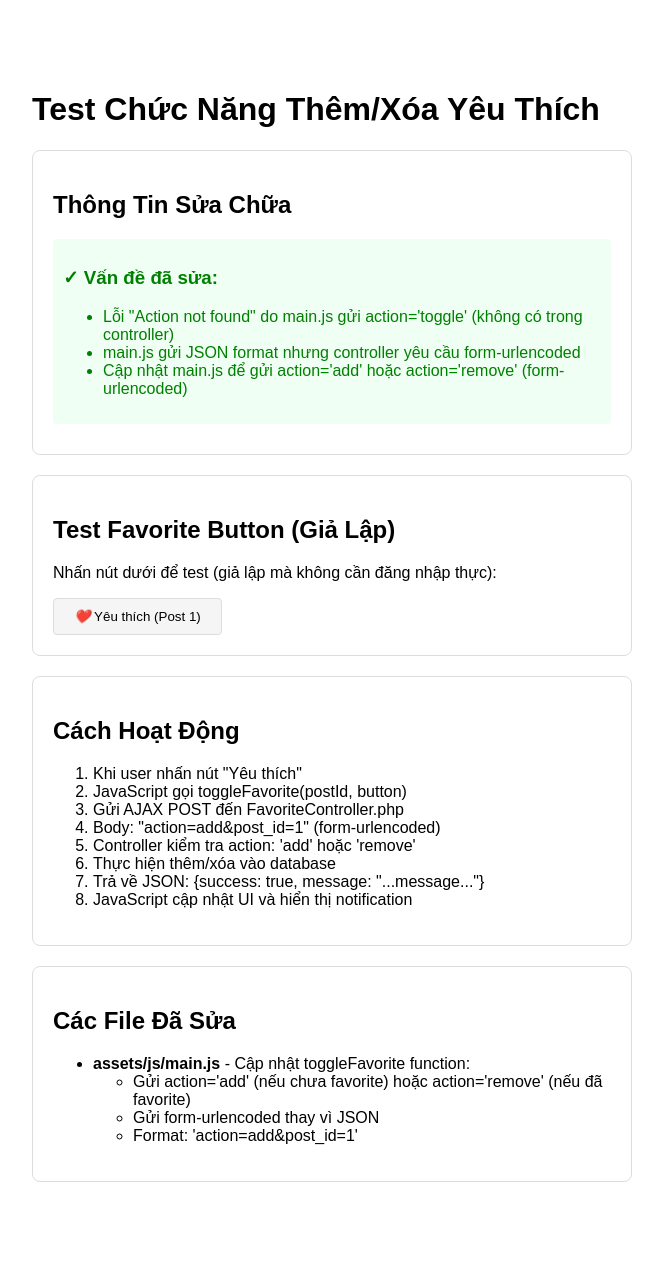
After one commit to tussstudyit/fullstack, a PHP site: page /TEST_FAVORITE_FIX.html in a window 1280 px wide. The commit adds this page. Shown: the whole page, without its empty margins (308-971 px from the left). Run offline with PHP 8.4, Linux system fonts and the light colour scheme.

Commit message:
da update duoc favorites

```diff
--- a/Models/Post.php
+++ b/Models/Post.php
@@ -59,7 +59,7 @@ class Post {
                 $data['utilities'] ?? null,
                 $data['rules'] ?? null,
                 $data['available_from'] ?? date('Y-m-d'),
-                $data['status'] ?? 'pending'
+                $data['status'] ?? 'approved'
             ]);
 
             if ($result) {
--- /dev/null
+++ b/TEST_FAVORITE_FIX.html
@@ -0,0 +1,124 @@
+<!DOCTYPE html>
+<html lang="vi">
+<head>
+    <meta charset="UTF-8">
+    <meta name="viewport" content="width=device-width, initial-scale=1.0">
+    <title>Test Favorite Toggle - Thêm/Xóa Yêu Thích</title>
+    <style>
+        body {
+            font-family: Arial, sans-serif;
+            max-width: 600px;
+            margin: 50px auto;
+            padding: 20px;
+        }
+        .test-section {
+            border: 1px solid #ddd;
+            padding: 20px;
+            margin: 20px 0;
+            border-radius: 8px;
+        }
+        .success {
+            color: green;
+            background-color: #f0fff4;
+            padding: 10px;
+            border-radius: 4px;
+            margin: 10px 0;
+        }
+        .error {
+            color: red;
+            background-color: #fff5f5;
+            padding: 10px;
+            border-radius: 4px;
+            margin: 10px 0;
+        }
+        button {
+            padding: 10px 20px;
+            cursor: pointer;
+            border: 1px solid #ddd;
+            border-radius: 4px;
+            background-color: #f5f5f5;
+        }
+        button.active {
+            background-color: #ff6b6b;
+            color: white;
+            border-color: #ff6b6b;
+        }
+    </style>
+</head>
+<body>
+    <h1>Test Chức Năng Thêm/Xóa Yêu Thích</h1>
+
+    <div class="test-section">
+        <h2>Thông Tin Sửa Chữa</h2>
+        <div class="success">
+            <h3>✓ Vấn đề đã sửa:</h3>
+            <ul>
+                <li>Lỗi "Action not found" do main.js gửi action='toggle' (không có trong controller)</li>
+                <li>main.js gửi JSON format nhưng controller yêu cầu form-urlencoded</li>
+                <li>Cập nhật main.js để gửi action='add' hoặc action='remove' (form-urlencoded)</li>
+            </ul>
+        </div>
+    </div>
+
+    <div class="test-section">
+        <h2>Test Favorite Button (Giả Lập)</h2>
+        <p>Nhấn nút dưới để test (giả lập mà không cần đăng nhập thực):</p>
+        <button class="favorite-btn" id="testBtn" onclick="testToggleFavorite(1, this)">
+            <i>❤️</i> Yêu thích (Post 1)
+        </button>
+        <div id="testResult"></div>
+    </div>
+
+    <div class="test-section">
+        <h2>Cách Hoạt Động</h2>
+        <ol>
+            <li>Khi user nhấn nút "Yêu thích"</li>
+            <li>JavaScript gọi toggleFavorite(postId, button)</li>
+            <li>Gửi AJAX POST đến FavoriteController.php</li>
+            <li>Body: "action=add&post_id=1" (form-urlencoded)</li>
+            <li>Controller kiểm tra action: 'add' hoặc 'remove'</li>
+            <li>Thực hiện thêm/xóa vào database</li>
+            <li>Trả về JSON: {success: true, message: "...message..."}</li>
+            <li>JavaScript cập nhật UI và hiển thị notification</li>
+        </ol>
+    </div>
+
+    <div class="test-section">
+        <h2>Các File Đã Sửa</h2>
+        <ul>
+            <li><strong>assets/js/main.js</strong> - Cập nhật toggleFavorite function:
+                <ul>
+                    <li>Gửi action='add' (nếu chưa favorite) hoặc action='remove' (nếu đã favorite)</li>
+                    <li>Gửi form-urlencoded thay vì JSON</li>
+                    <li>Format: 'action=add&post_id=1'</li>
+                </ul>
+            </li>
+        </ul>
+    </div>
+
+    <script>
+        function testToggleFavorite(postId, button) {
+            const resultDiv = document.getElementById('testResult');
+            const isFavorited = button.classList.contains('active');
+            const action = isFavorited ? 'remove' : 'add';
+
+            resultDiv.innerHTML = '<p>Đang gửi request...</p>';
+
+            // Simulate the fetch to show what's being sent
+            console.log('Sending:', {
+                method: 'POST',
+                headers: 'Content-Type: application/x-www-form-urlencoded',
+                body: `action=${action}&post_id=${postId}`
+            });
+
+            // In real environment, would actually fetch to FavoriteController.php
+            // For now, just show success simulation
+            setTimeout(() => {
+                button.classList.toggle('active');
+                const message = isFavorited ? 'Đã xóa khỏi yêu thích' : 'Đã thêm vào yêu thích';
+                resultDiv.innerHTML = `<div class="success">✓ ${message}</div>`;
+            }, 500);
+        }
+    </script>
+</body>
+</html>
--- a/Views/posts/list.php
+++ b/Views/posts/list.php
@@ -479,7 +479,7 @@ try {
                                 <h3 class="post-title">Phòng trọ gần ĐH Bách Khoa - An ninh tốt</h3>
                                 <div class="post-location">
                                     <i class="fas fa-map-marker-alt"></i>
-                                    <span>123 Lý Thường Kiệt, Quận 10</span>
+                                    <span>123 Nguyễn Chí Thanh, Quận Hải Châu, Đà Nẵng</span>
                                 </div>
                                 <div class="post-features">
                                     <div class="feature-item">
@@ -514,7 +514,7 @@ try {
                                 <h3 class="post-title">Căn hộ mini cao cấp Quận 1 - Full nội thất</h3>
                                 <div class="post-location">
                                     <i class="fas fa-map-marker-alt"></i>
-                                    <span>456 Nguyễn Huệ, Quận 1</span>
+                                    <span>456 Tran Phu, Quận Thanh Khê, Đà Nẵng</span>
                                 </div>
                                 <div class="post-features">
                                     <div class="feature-item">
@@ -549,7 +549,7 @@ try {
                                 <h3 class="post-title">Phòng trọ sinh viên giá rẻ - Gần chợ trường</h3>
                                 <div class="post-location">
                                     <i class="fas fa-map-marker-alt"></i>
-                                    <span>789 Lê Văn Việt, Quận 9</span>
+                                    <span>789 Lê Văn Việt, Quận Cẩm Lệ, Đà Nẵng</span>
                                 </div>
                                 <div class="post-features">
                                     <div class="feature-item">
--- a/Views/user/my-posts.php
+++ b/Views/user/my-posts.php
@@ -167,7 +167,7 @@ if (!isLoggedIn() || $_SESSION['role'] !== 'landlord') {
                         <span class="badge badge-success">Đã duyệt</span>
                         <h3>Phòng trọ gần ĐH Bách Khoa - An ninh tốt</h3>
                         <div class="post-meta">
-                            <i class="fas fa-map-marker-alt"></i> 123 Lý Thường Kiệt, Quận 10, TP.HCM
+                            <i class="fas fa-map-marker-alt"></i> 123 Nguyễn Chí Thanh, Quận Hải Châu, Đà Nẵng
                         </div>
                         <div style="color: var(--primary-color); font-size: 1.25rem; font-weight: 700;">
                             2.5 triệu/tháng
@@ -208,7 +208,7 @@ if (!isLoggedIn() || $_SESSION['role'] !== 'landlord') {
                         <span class="badge badge-warning">Chờ duyệt</span>
                         <h3>Căn hộ mini cao cấp Quận 1</h3>
                         <div class="post-meta">
-                            <i class="fas fa-map-marker-alt"></i> 456 Nguyễn Huệ, Quận 1, TP.HCM
+                            <i class="fas fa-map-marker-alt"></i> 456 Tran Phu, Quận Thanh Khê, Đà Nẵng
                         </div>
                         <div style="color: var(--primary-color); font-size: 1.25rem; font-weight: 700;">
                             8 triệu/tháng
@@ -245,7 +245,7 @@ if (!isLoggedIn() || $_SESSION['role'] !== 'landlord') {
                         <span class="badge badge-danger">Đã từ chối</span>
                         <h3>Phòng trọ sinh viên giá rẻ</h3>
                         <div class="post-meta">
-                            <i class="fas fa-map-marker-alt"></i> 789 Lê Văn Việt, Quận 9, TP.HCM
+                            <i class="fas fa-map-marker-alt"></i> 789 Lê Văn Việt, Quận Cẩm Lệ, Đà Nẵng
                         </div>
                         <div style="color: var(--primary-color); font-size: 1.25rem; font-weight: 700;">
                             1.8 triệu/tháng
--- a/config.php
+++ b/config.php
@@ -4,7 +4,7 @@ define('DB_NAME', 'fullstack');
 define('DB_USER', 'root');
 define('DB_PASS', '');
 
-define('SITE_URL', 'http://localhost');
+define('SITE_URL', 'http://localhost:3000');
 define('SITE_NAME', 'Tìm Trọ Sinh Viên');
 
 define('UPLOAD_DIR', __DIR__ . '/uploads/');
--- a/database.sql
+++ b/database.sql
@@ -186,9 +186,9 @@ INSERT INTO users (username, email, password, full_name, phone, role) VALUES
 
 -- Insert sample posts
 INSERT INTO posts (user_id, category_id, title, description, address, district, city, price, area, room_type, max_people, gender, amenities, utilities, status) VALUES
-(2, 1, 'Phòng trọ gần ĐH Bách Khoa', 'Phòng trọ sạch sẽ, thoáng mát, an ninh tốt', '123 Lý Thường Kiệt', 'Quận 10', 'TP. Hồ Chí Minh', 2500000, 20, 'single', 2, 'any', 'WiFi, Điều hòa, Tủ lạnh', 'Điện, nước, internet', 'approved'),
-(2, 2, 'Căn hộ mini cao cấp Quận 1', 'Căn hộ đầy đủ nội thất, view đẹp', '456 Nguyễn Huệ', 'Quận 1', 'TP. Hồ Chí Minh', 8000000, 35, 'apartment', 2, 'any', 'WiFi, Điều hòa, Tủ lạnh, Máy giặt, Bếp', 'Điện, nước, internet, dọn dẹp', 'approved'),
-(3, 1, 'Phòng trọ sinh viên giá rẻ', 'Phòng mới xây, gần chợ, trường học', '789 Lê Văn Việt', 'Quận 9', 'TP. Hồ Chí Minh', 1800000, 18, 'single', 1, 'female', 'WiFi, Điều hòa', 'Điện, nước', 'approved');
+(2, 1, 'Phòng trọ gần ĐH Bách Khoa', 'Phòng trọ sạch sẽ, thoáng mát, an ninh tốt', '123 Nguyễn Chí Thanh', 'Quận Hải Châu', 'Đà Nẵng', 2500000, 20, 'single', 2, 'any', 'WiFi, Điều hòa, Tủ lạnh', 'Điện, nước, internet', 'approved'),
+(2, 2, 'Căn hộ mini cao cấp Quận 1', 'Căn hộ đầy đủ nội thất, view đẹp', '456 Tran Phu', 'Quận Thanh Khê', 'Đà Nẵng', 8000000, 35, 'apartment', 2, 'any', 'WiFi, Điều hòa, Tủ lạnh, Máy giặt, Bếp', 'Điện, nước, internet, dọn dẹp', 'approved'),
+(3, 1, 'Phòng trọ sinh viên giá rẻ', 'Phòng mới xây, gần chợ, trường học', '789 Lê Văn Việt', 'Quận Cẩm Lệ', 'Đà Nẵng', 1800000, 18, 'single', 1, 'female', 'WiFi, Điều hòa', 'Điện, nước', 'approved');
 
 -- Insert sample images
 INSERT INTO post_images (post_id, image_url, is_primary, display_order) VALUES
--- a/test-favorite.php
+++ b/test-favorite.php
@@ -3,7 +3,7 @@ require_once __DIR__ . '/config.php';
 require_once __DIR__ . '/Models/Favorite.php';
 
 // Giả lập session
-$_SESSION['user_id'] = 1;  // tenant user
+$_SESSION['user_id'] = 4;  // tenant1 user ID (verified in database)
 $_SESSION['username'] = 'tenant1';
 
 $favoriteModel = new Favorite();
```
Also changed, not shown: Views/posts/create.php (+16 -7 lines), assets/js/main.js (+23 -7 lines), check-db.php (added, +21 -0 lines), debug-action.php (added, +22 -0 lines), index.php (+7 -6 lines), test-ajax-favorite.php (added, +19 -0 lines), test-favorite-page.html (added, +21 -0 lines), test-favorite-session.php (added, +56 -0 lines), test-remove-favorite.php (added, +30 -0 lines), test-updated-controller.php (added, +24 -0 lines).
